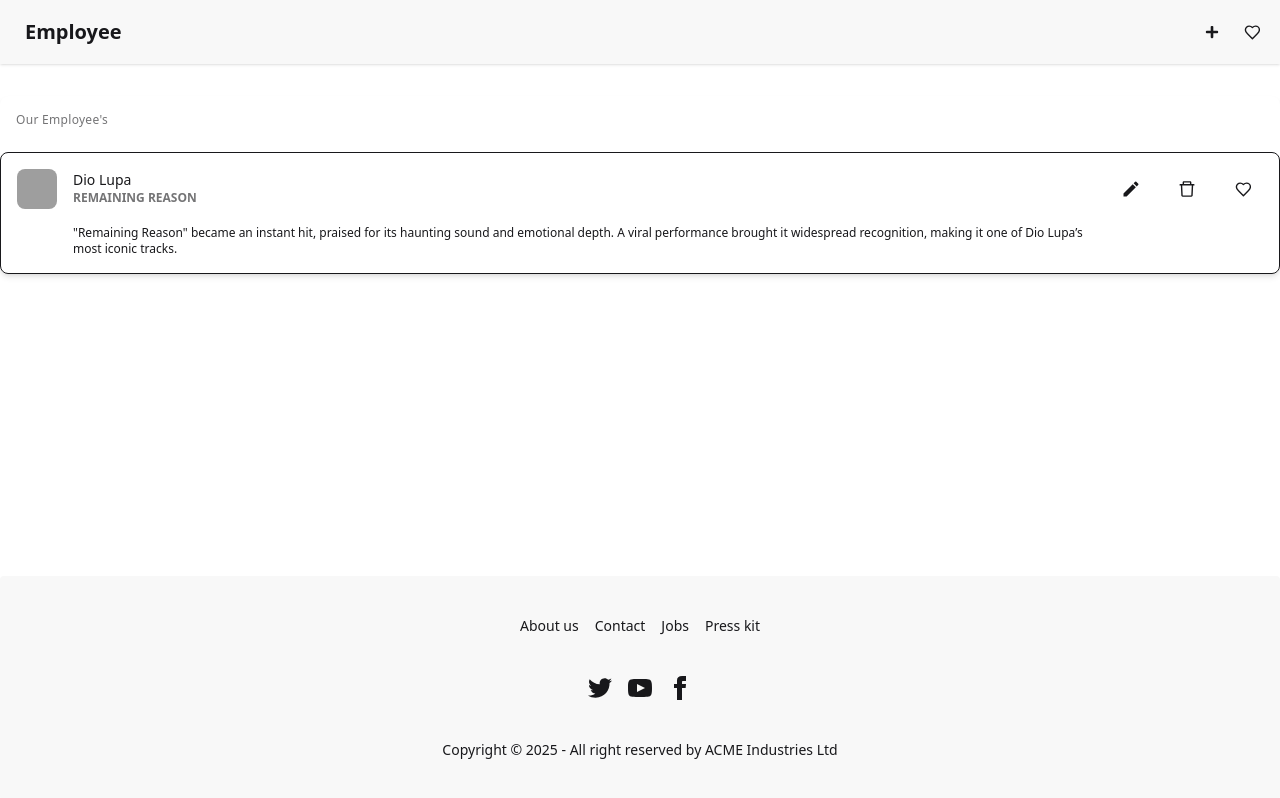
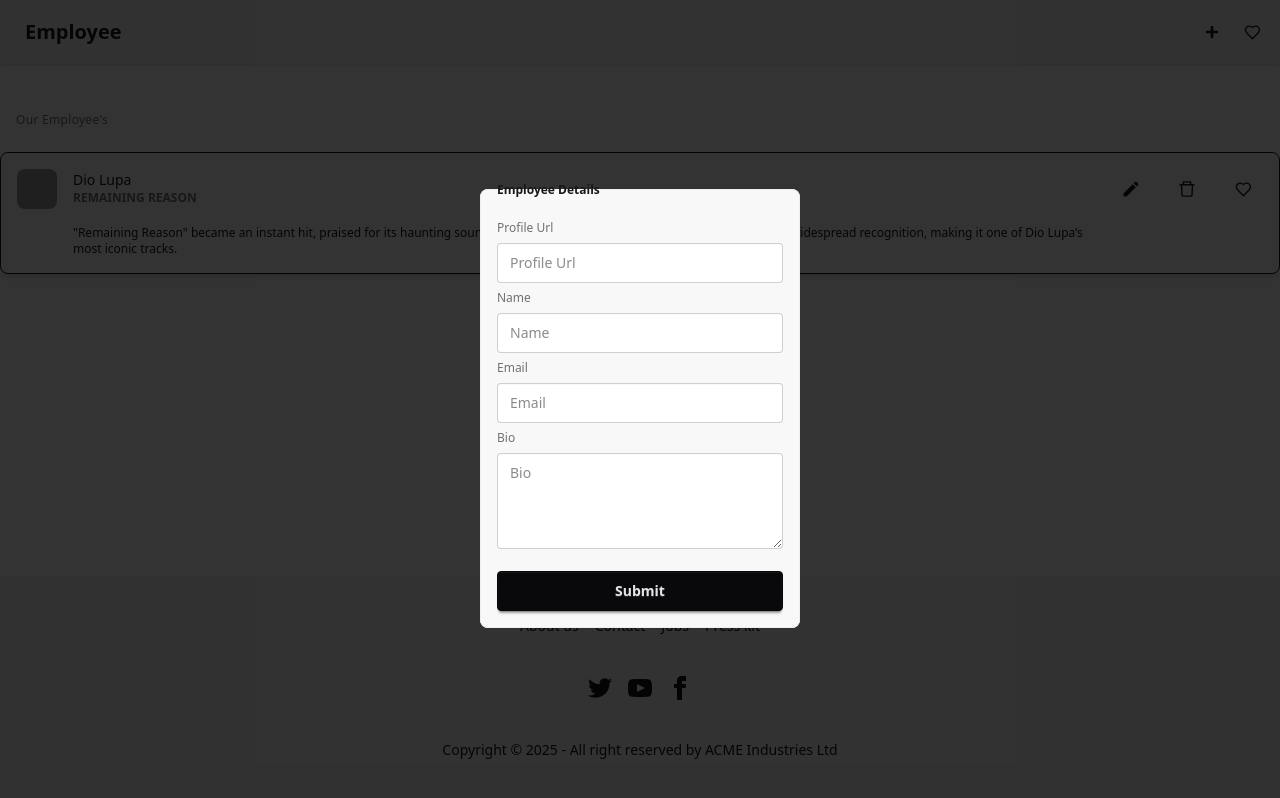
Before and after one commit to lezyCoder/Employee_Management_UsingRTK, a React (Vite) app: page / in a window 1280 px wide. Both pictures are taken after a click on the button 1212 px from the left and 32 px from the top of the page. Built offline with nearby package versions, Linux system fonts and the light colour scheme; grey boxes are pictures that could not be loaded.

Commit message:
PopUp Component Added

```diff
--- a/src/App.jsx
+++ b/src/App.jsx
@@ -1,12 +1,13 @@
 import EmployeeList from "./components/employee/employeeList";
+import EmployeePopup from "./components/EmployeePopup/EmployeePopup";
 import Footer from "./components/Footer";
 // import Layout from "./components/layout/Layout";
 import Navbar from "./components/Navbar";
 
 const App = () => {
   return (
-
     <div className="min-h-screen w-full flex flex-col">
+      <EmployeePopup />
       <Navbar />
       <div className="flex-1">
         <EmployeeList />
--- a/src/components/Navbar.jsx
+++ b/src/components/Navbar.jsx
@@ -1,7 +1,11 @@
 import Layout from "./layout/Layout";
 import { FaPlus } from "react-icons/fa";
+import { useDispatch } from "react-redux";
+import { openEmployeePopup } from "../store/features/popup/popup.slice";
 
 const Navbar = () => {
+  const dispatch = useDispatch();
+
   return (
     <div className="bg-base-200 sticky top-0 z-10">
       <Layout>
@@ -10,11 +14,25 @@ const Navbar = () => {
             <a className="btn btn-ghost text-xl">Employee</a>
           </div>
           <div className="navbar-end">
-            <button className="btn btn-ghost btn-circle border">
+            <button
+              className="btn btn-ghost btn-circle border"
+              onClick={() => dispatch(openEmployeePopup())}>
               <FaPlus />
             </button>
             <button className="btn btn-ghost btn-circle">
-              <svg className="size-[1.2em]" xmlns="http://www.w3.org/2000/svg" viewBox="0 0 24 24"><g strokeLinejoin="round" strokeLinecap="round" strokeWidth="2" fill="none" stroke="currentColor"><path d="M19 14c1.49-1.46 3-3.21 3-5.5A5.5 5.5 0 0 0 16.5 3c-1.76 0-3 .5-4.5 2-1.5-1.5-2.74-2-4.5-2A5.5 5.5 0 0 0 2 8.5c0 2.3 1.5 4.05 3 5.5l7 7Z"></path></g></svg>
+              <svg
+                className="size-[1.2em]"
+                xmlns="http://www.w3.org/2000/svg"
+                viewBox="0 0 24 24">
+                <g
+                  strokeLinejoin="round"
+                  strokeLinecap="round"
+                  strokeWidth="2"
+                  fill="none"
+                  stroke="currentColor">
+                  <path d="M19 14c1.49-1.46 3-3.21 3-5.5A5.5 5.5 0 0 0 16.5 3c-1.76 0-3 .5-4.5 2-1.5-1.5-2.74-2-4.5-2A5.5 5.5 0 0 0 2 8.5c0 2.3 1.5 4.05 3 5.5l7 7Z"></path>
+                </g>
+              </svg>
             </button>
           </div>
         </div>
--- /dev/null
+++ b/src/components/deletePopUp/deletePopUp.jsx
@@ -0,0 +1,36 @@
+import { useDispatch, useSelector } from "react-redux";
+import { closeDeletePopUp } from "../../store/features/popup/popup.slice";
+const deletePopUp = () => {
+  const dispatch = useDispatch();
+  const deletePopUp = useSelector((state) => state.popup.deletePopUp);
+
+  if (!deletePopUp) return null;
+  return (
+    <div
+      onClick={() => dispatch(closeDeletePopUp())}
+      className="fixed top-0 left-0 w-full h-full z-20 flex items-center justify-center bg-black/80 ">
+      {/* Open the modal using document.getElementById('ID').showModal() method */}
+      <button
+        className="btn"
+        onClick={() => document.getElementById("my_modal_5").showModal()}>
+        open modal
+      </button>
+      <dialog id="my_modal_5" className="modal modal-bottom sm:modal-middle">
+        <div className="modal-box">
+          <h3 className="font-bold text-lg">Hello!</h3>
+          <p className="py-4">
+            Press ESC key or click the button below to close
+          </p>
+          <div className="modal-action">
+            <form method="dialog">
+              {/* if there is a button in form, it will close the modal */}
+              <button className="btn">Delete</button>
+            </form>
+          </div>
+        </div>
+      </dialog>
+    </div>
+  );
+};
+
+export default deletePopUp;
--- /dev/null
+++ b/src/components/employeePopUp/EmployeePopup.jsx
@@ -0,0 +1,36 @@
+import { useDispatch, useSelector } from "react-redux";
+import { closeEmployeePopUP } from "../../store/features/popup/popup.slice";
+
+const EmployeePopup = () => {
+  const employeePopUp = useSelector((state) => state.popup.employeePopUp);
+
+  if (!employeePopUp) return null;
+  const dispatch = useDispatch();
+  return (
+    <div
+      onClick={() => dispatch(closeEmployeePopUP())}
+      className="fixed top-0 left-0 w-full h-full z-20 flex items-center justify-center bg-black/80 ">
+      <fieldset
+        onClick={(e) => e.stopPropagation()}
+        className="fieldset bg-base-200 border-base-300 rounded-box w-xs border p-4">
+        <legend className="fieldset-legend">Employee Details</legend>
+
+        <label className="label">Profile Url</label>
+        <input type="text" className="input" placeholder="Profile Url" />
+
+        <label className="label">Name</label>
+        <input type="text" className="input" placeholder="Name" />
+
+        <label className="label">Email</label>
+        <input type="email" className="input" placeholder="Email" />
+
+        <label className="label">Bio</label>
+        <textarea className="textarea h-24" placeholder="Bio"></textarea>
+
+        <button className="btn btn-neutral mt-4">Submit</button>
+      </fieldset>
+    </div>
+  );
+};
+
+export default EmployeePopup;
--- /dev/null
+++ b/src/store/features/popup/popup.slice.js
@@ -0,0 +1,34 @@
+import { createSlice } from "@reduxjs/toolkit";
+
+const initialState = {
+  employeePopUp: false,
+  deletePopUp: false,
+};
+export const popUpSlice = createSlice({
+  name: "popup",
+  initialState,
+  reducers: {
+    openEmployeePopup: (state, action) => {
+      state.employeePopUp = action.payload ?? true; // if we are editing the employee then we need the information on it and otherwise we simply open the pop up for creation of new employee
+    },
+
+    closeEmployeePopUP: (state, action) => {
+      state.employeePopUp = false;
+    },
+    openDeletePopUp: (state, action) => {
+      state.deletePopUp = action.payload ?? true;
+    },
+    closeDeletePopUp: (state, action) => {
+      state.deletePopUp = false;
+    },
+  },
+});
+
+export const {
+  openEmployeePopup,
+  closeEmployeePopUP,
+  closeDeletePopUp,
+  openDeletePopUp,
+} = popUpSlice.actions;
+
+export default popUpSlice.reducer;
--- a/src/store/store.js
+++ b/src/store/store.js
@@ -1,8 +1,9 @@
 import { configureStore } from "@reduxjs/toolkit";
+import popupReducer from "./features/popup/popup.slice";
 
 const store = configureStore({
   reducer: {
-
+    popup: popupReducer,
   },
 });
 
```
Also changed, not shown: 1 other file (tests, documents, lock files or other folders).
